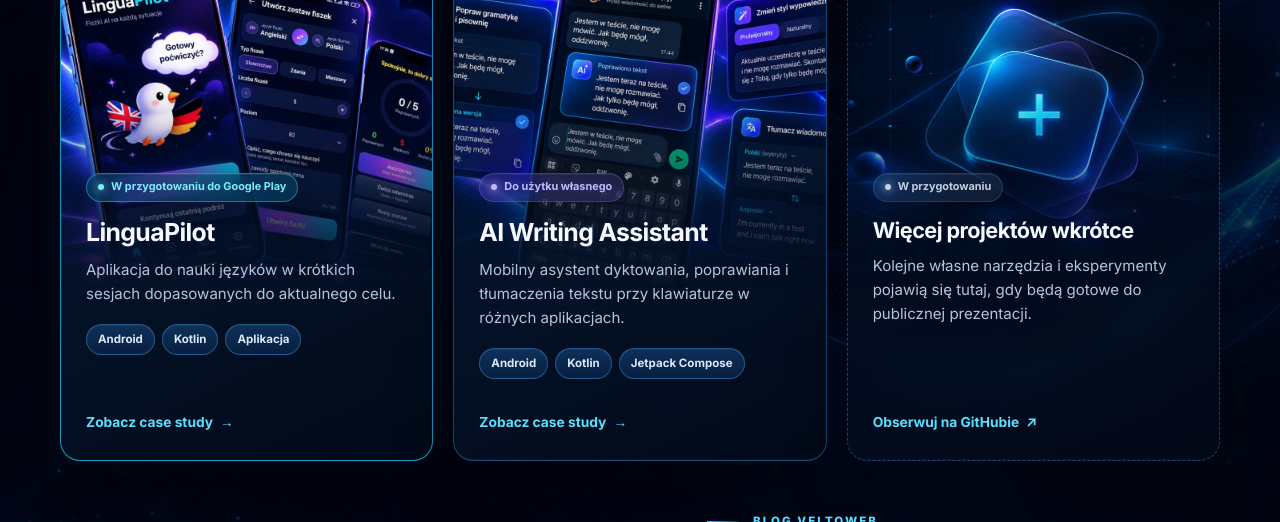
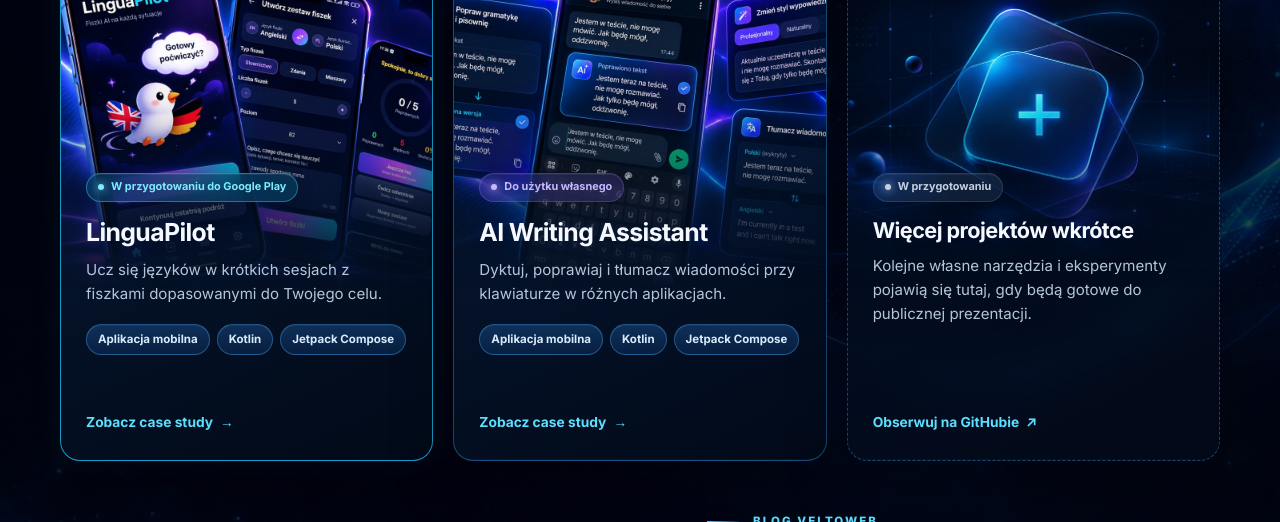
Before and after one commit to wiktor-furmanczyk/wiktor-furmanczyk.github.io, a Jekyll site: the page built from index.md, in a window 1280 px wide and 900 px high, scrolled down 1054 px, cut to the strip 0-522 px from the top of the window. Built offline with Jekyll 4.4.1, drawn with Linux system fonts in a browser that asks for light colours.

Commit message:
Standardize project card labels and summaries

```diff
--- a/index.md
+++ b/index.md
@@ -55,8 +55,8 @@ image_alt: Logo VeltoWeb na granatowym, neonowym tle
       <div class="project-card-body">
         <div class="card-meta-row"><span class="status-badge">W przygotowaniu do Google Play</span></div>
         <h3>LinguaPilot</h3>
-        <p>Aplikacja do nauki języków w krótkich sesjach dopasowanych do aktualnego celu.</p>
-        <div class="tag-row"><span>Android</span><span>Kotlin</span><span>Aplikacja</span></div>
+        <p>Ucz się języków w krótkich sesjach z fiszkami dopasowanymi do Twojego celu.</p>
+        <div class="tag-row" aria-label="Typ i technologie projektu"><span>Aplikacja mobilna</span><span>Kotlin</span><span>Jetpack Compose</span></div>
         <a class="card-link" href="{{ '/projects/lingua-pilot/' | relative_url }}">Zobacz case study <span aria-hidden="true">→</span></a>
       </div>
     </article>
@@ -68,8 +68,8 @@ image_alt: Logo VeltoWeb na granatowym, neonowym tle
       <div class="project-card-body">
         <div class="card-meta-row"><span class="status-badge status-violet">Do użytku własnego</span></div>
         <h3>AI Writing Assistant</h3>
-        <p>Mobilny asystent dyktowania, poprawiania i tłumaczenia tekstu przy klawiaturze w różnych aplikacjach.</p>
-        <div class="tag-row"><span>Android</span><span>Kotlin</span><span>Jetpack Compose</span></div>
+        <p>Dyktuj, poprawiaj i tłumacz wiadomości przy klawiaturze w różnych aplikacjach.</p>
+        <div class="tag-row" aria-label="Typ i technologie projektu"><span>Aplikacja mobilna</span><span>Kotlin</span><span>Jetpack Compose</span></div>
         <a class="card-link" href="{{ '/projects/writing-assistant-android/' | relative_url }}">Zobacz case study <span aria-hidden="true">→</span></a>
       </div>
     </article>
```
Also changed, not shown: projects/index.md (+6 -6 lines).
